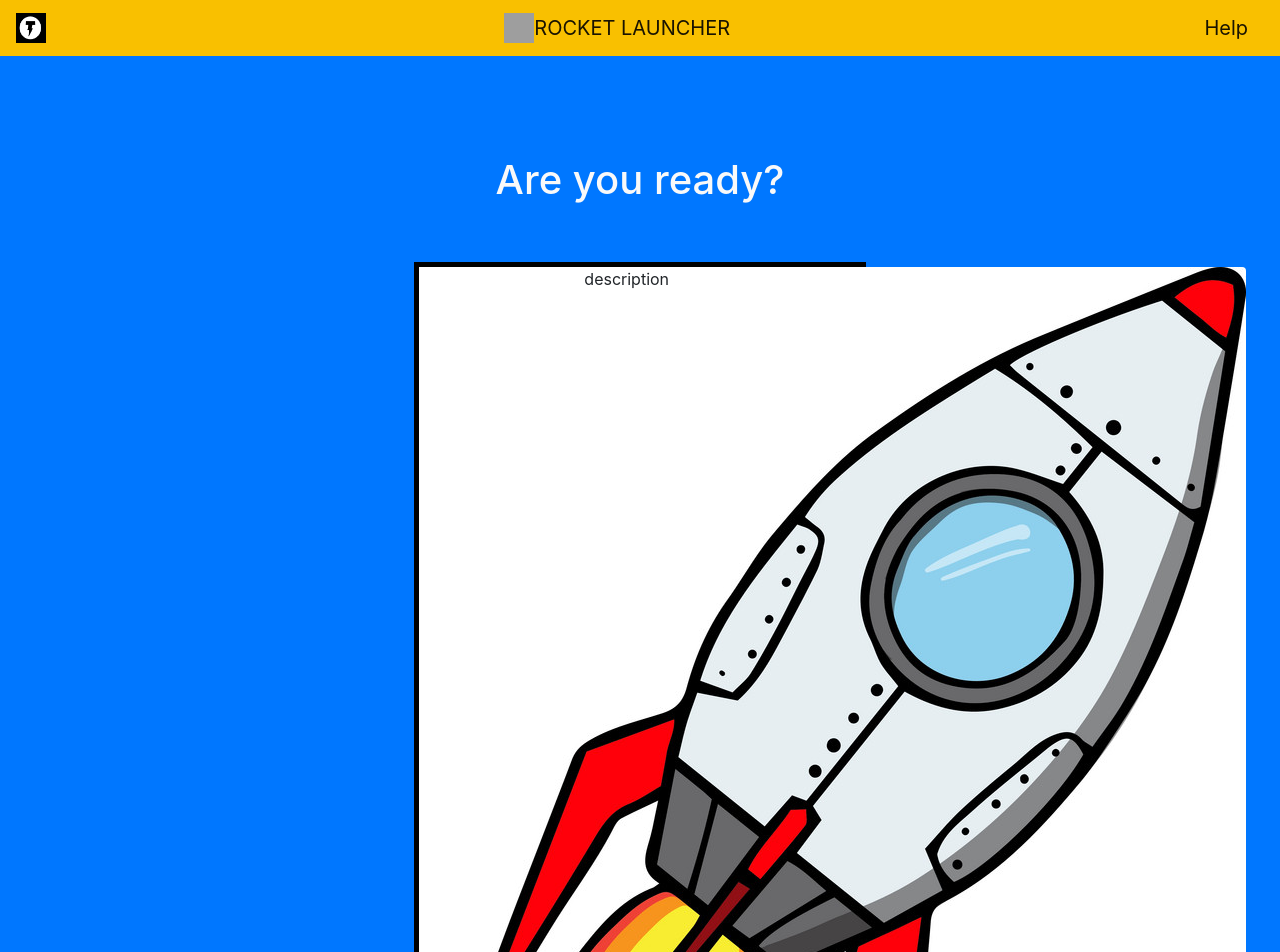
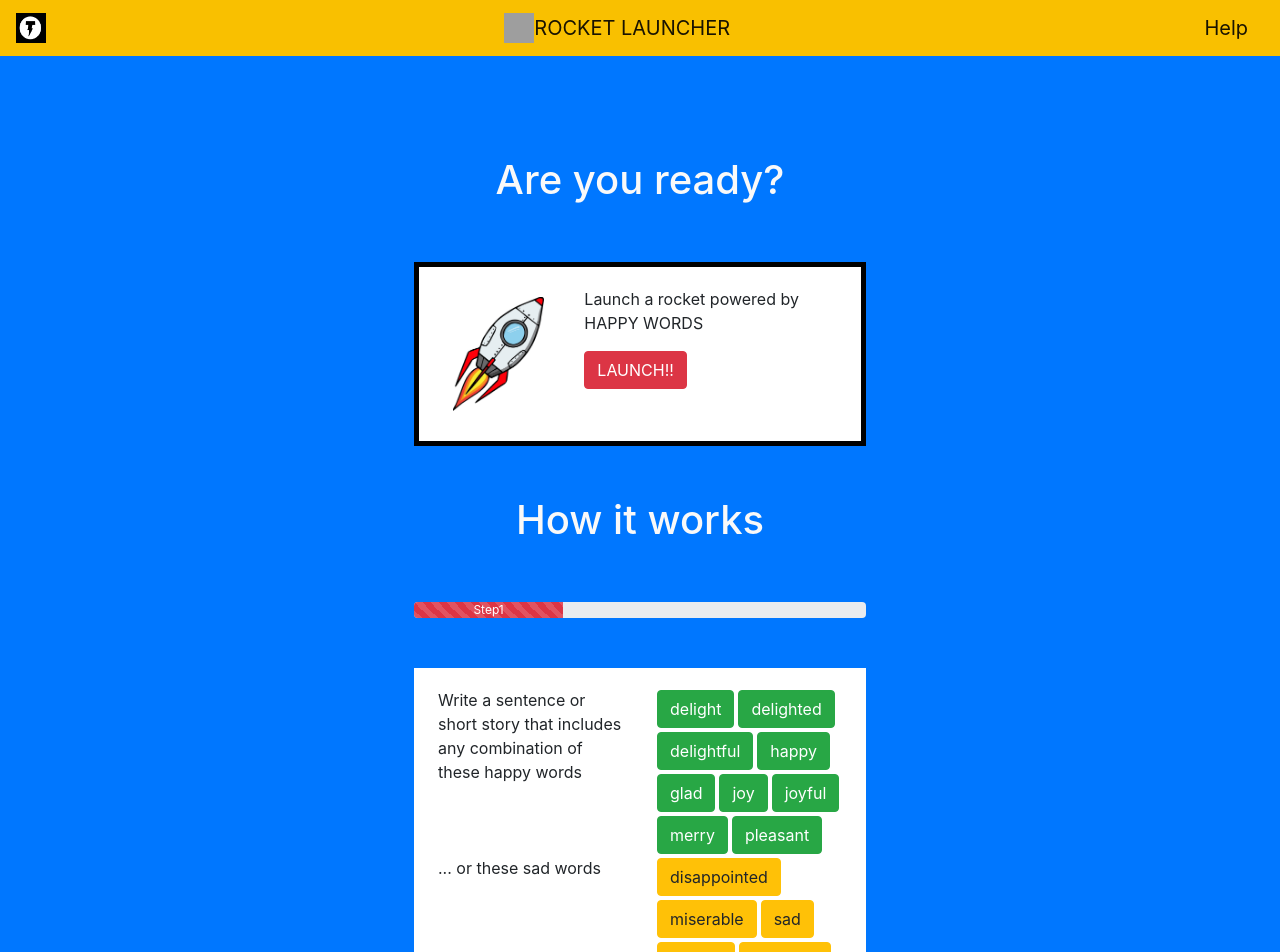
Before and after one commit to maraesa100/TWSU-frontend, a React (Create React App) app: page / in a window 1280 px wide. Shown: the top 952 px of the page. Built offline with nearby package versions, Linux system fonts and the light colour scheme; grey boxes are pictures that could not be loaded.

Commit message:
word description built

```diff
--- a/src/components/PowerComponent.tsx
+++ b/src/components/PowerComponent.tsx
@@ -3,6 +3,7 @@ import Container from '@material-ui/core/Container'
 import Row from 'react-bootstrap/Row'
 import Col from 'react-bootstrap/Col'
 import Image from 'react-bootstrap/Image'
+import Button from 'react-bootstrap/Button'
 
 interface PowerComponentProps {
   backgroundColor?: string
@@ -17,15 +18,23 @@ export const PowerComponent: React.FC<PowerComponentProps> = ({
       borderStyle: borderStyleActive ? 'solid' : 'none',
       borderWidth: 5,
       borderColor: 'black',
-      backgroundColor: backgroundColor ? backgroundColor : 'white'
+      backgroundColor: backgroundColor ? backgroundColor : 'white',
+      paddingTop: 20,
+      paddingBottom: 20
     }}
   >
     <Row>
       <Col xs={12} md={4}>
-        <Image src={require('../ui/rocket-launch.jpg')} rounded />
+        <Image
+          src={require('../ui/rocket-launch.jpg')}
+          rounded
+          fluid
+          style={{ padding: 10 }}
+        />
       </Col>
       <Col xs={12} md={8}>
-        <p>description</p>
+        <p>Launch a rocket powered by HAPPY WORDS</p>
+        <Button variant='danger'>LAUNCH!!</Button>
       </Col>
     </Row>
   </Container>
--- /dev/null
+++ b/src/components/ProgressBar.tsx
@@ -0,0 +1,28 @@
+import * as React from 'react'
+
+import ProgressBar from 'react-bootstrap/ProgressBar'
+
+interface ProgressBar {
+  amountOfProgress?: number
+  stepNumber?: number
+}
+
+export const Title: React.FC<ProgressBar> = ({
+  amountOfProgress,
+  stepNumber
+}) => (
+  <div
+    style={{
+      paddingBottom: 50
+    }}
+  >
+    <ProgressBar
+      striped
+      variant='danger'
+      label={'Step' + stepNumber}
+      now={amountOfProgress ? amountOfProgress : 0}
+    />
+  </div>
+)
+
+export default Title
--- /dev/null
+++ b/src/components/WordInstructions.tsx
@@ -0,0 +1,62 @@
+import * as React from 'react'
+import Container from '@material-ui/core/Container'
+import Row from 'react-bootstrap/Row'
+import Col from 'react-bootstrap/Col'
+import Image from 'react-bootstrap/Image'
+import Button from 'react-bootstrap/Button'
+
+let happyArray = [
+  'delight',
+  'delighted',
+  'delightful',
+  'happy',
+  'glad',
+  'joy',
+  'joyful',
+  'merry',
+  'pleasant'
+]
+let sadArray = ['disappointed', 'miserable', 'sad', 'sorrow', 'unhappy']
+
+interface WordInstructionsProps {}
+export const WordInstructions: React.FC = ({}) => (
+  <Container
+    style={{
+      backgroundColor: 'white',
+      paddingTop: 20,
+      paddingBottom: 20
+    }}
+  >
+    <Row>
+      <Col xs={12} md={6}>
+        <p>
+          Write a sentence or short story that includes any combination of these
+          happy words
+        </p>
+      </Col>
+      <Col xs={12} md={6}>
+        {happyArray.map(function(item, i) {
+          return (
+            <Button variant='success' style={{ margin: 2 }} key={i}>
+              {item}
+            </Button>
+          )
+        })}
+      </Col>
+      <Col xs={12} md={6}>
+        <p>... or these sad words</p>
+      </Col>
+      <Col xs={12} md={6}>
+        {sadArray.map(function(item, i) {
+          return (
+            <Button variant='warning' style={{ margin: 2 }} key={i}>
+              {item}
+            </Button>
+          )
+        })}
+      </Col>
+    </Row>
+  </Container>
+)
+
+export default WordInstructions
--- a/src/pages/HomePage.tsx
+++ b/src/pages/HomePage.tsx
@@ -7,6 +7,8 @@ import RocketLaunch from '../components/RocketLaunch'
 import Title from '../components/Title'
 import PowerComponent from '../components/PowerComponent'
 import MenuBar from '../components/MenuBar'
+import ProgressBar from '../components/ProgressBar'
+import WordInstructions from '../components/WordInstructions'
 
 // Material UI imports
 import Container from '@material-ui/core/Container'
@@ -101,6 +103,12 @@ class HomePage extends React.Component<MyProps, MyState> {
 
             <PowerComponent borderStyleActive />
 
+            <Title title='How it works' />
+
+            <ProgressBar amountOfProgress={33} stepNumber={1} />
+
+            <WordInstructions />
+
             <RocketLaunch
               onSubmit={e => this.handleSubmit(e)}
               formValue={this.state.formValue}
```
Also changed, not shown: src/ui/rocket-launch.jpg.
